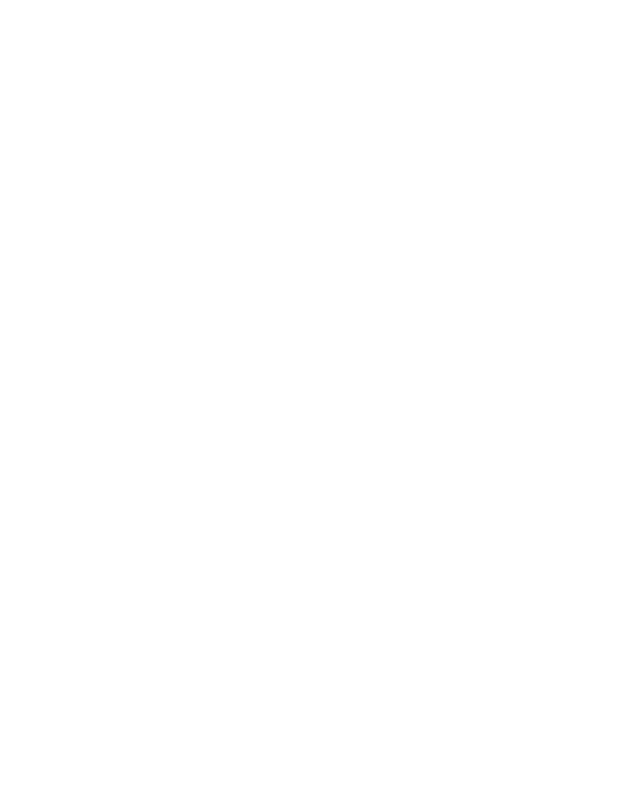
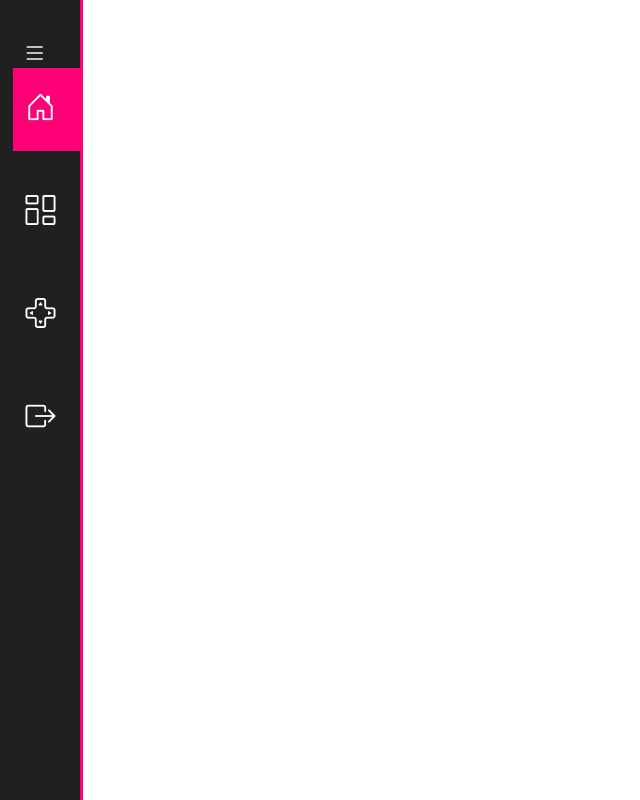
Before and after one commit to nathanbarbosatx/Projeto-Individual, a website: page web-data-viz/public/quiz.html in a window 1280 px wide. Shown: the whole page, without its empty margins (0-640 px from the left). Drawn offline with nearby package versions, Linux system fonts and the light colour scheme.

Commit message:
Tela de Quiz+JS (Menu Lateral)

```diff
--- a/web-data-viz/public/CSS/heart.css
+++ b/web-data-viz/public/CSS/heart.css
@@ -3,6 +3,11 @@
     margin: 0;
     padding: 0;
     box-sizing: border-box;
+}
+
+body{
+    background-color: #fff5d1;
+
 }
 
 /* Cabeçalho */
@@ -74,6 +79,8 @@
 }
 
 /* Texto introdução*/
+
+
 .txt-intro {
     display: flex;
     flex-direction: column;
@@ -287,8 +294,7 @@
 
 /* RODAPÉ*/
 .footer-container{
-
-    background-color: #ff9592;
+    background-color: #ffbd59;
     display: flex;
     flex-direction: row;
     justify-content: space-around;
@@ -296,6 +302,7 @@
     font-family: cursive;
     pointer-events: all ;
     text-decoration: none;
+    margin-top: 25px;
 }
 
 .footer-container img{
--- a/web-data-viz/public/CSS/heartcadastrologin.css
+++ b/web-data-viz/public/CSS/heartcadastrologin.css
@@ -1,4 +1,4 @@
-* {
+ * {
     margin: 0;
     padding: 0;
     box-sizing: border-box;
@@ -29,10 +29,10 @@
     height: 30vh;
 }
 
-/* Container*/
+
 body {
     font-family: 'Open Sans', sans-serif;
-    background-color: #ff9592;
+    background-color: #ffbd59	;
 }
 
 .container {
@@ -45,20 +45,20 @@ body {
 }
 
 .content {
-    background-color: #e0e9e9; /* Cor da tela dados*/
+    background-color: #e0e9e9;
     border-radius: 15px;
     width: 960px;
     height: 50%;
     justify-content: space-between;
     align-items: center;
-    /* position: relative; */
+     position: relative;
     margin-top: 0;
 }
 
 .content::before {
     content: "";
     position: absolute;
-    background-color:#9f3838; /*Cor da transi*/
+    background-color:#cc9747;
     width: 40%;
     height: 100%;
     border-top-left-radius: 15px;
@@ -67,6 +67,8 @@ body {
 
     left: 0;
 }
+
+
 
 .title {
     font-size: 28px;
@@ -79,7 +81,8 @@ body {
 }
 
 .title-second {
-    color: #58af9b;
+    color: #ff9592;
+    margin: 15px;
 }
 
 .description {
@@ -118,19 +121,19 @@ body {
 
 .btn-primary:hover {
     background-color: #fff;
-    color: #58af9b;
+    color: #f14b47;
 }
 
 .btn-second {
-    background-color: #58af9b;
-    border: 1px solid #58af9b;
+    background-color: #ff9592;
+    border: 1px solid #ff9592;
     transition: background-color .5s;
 }
 
 .btn-second:hover {
     background-color: #fff;
-    border: 1px solid #58af9b;
-    color: #58af9b; /* Cor da fonte dentro do btn para mudar de sessão */
+    border: 1px solid #ff9592;
+    color: #ff9592;
 }
 
 .first-content {
@@ -188,7 +191,7 @@ input:-webkit-autofill {
     padding: 0 5px;
 }
 
-/* segundo content*/
+
 
 .second-content {
     height: 60%;
--- /dev/null
+++ b/web-data-viz/public/CSS/heartquiz.css
@@ -0,0 +1,77 @@
+
+
+* {
+    margin: 0;
+    padding: 0;
+    box-sizing: border-box;
+    font-family: 'Outfit', sans-serif;
+}
+
+body{
+    height: 100vh;
+}
+
+nav.menu-lateral{
+    width: 80px;
+    height: 100%;
+    background-color: #202020;
+    padding: 40px 0 40px 1%;
+    box-shadow: 3px 0 0 #ff0077;
+    position: fixed;
+    top: 0;
+    left: 0;
+    overflow: hidden;
+    transition: .5s;
+}
+
+nav.menu-lateral.expandir{
+    width: 300px;
+}
+
+.btn-expandir{
+    width: 100%;
+    padding-left: 10px;
+}
+
+.btn-expandir > i {
+    color: #fff;
+    font-size: 24px;
+    cursor: pointer;
+}
+
+ul{
+    height: 100%;
+    list-style-type: none;
+}
+
+ul li.item-menu{
+    transition: .2s;
+}
+
+ul li.ativo{
+    background-color: #ff0077;
+}
+
+
+ul li.item-menu:hover{
+    background: #ff0077;
+}
+
+ul li.item-menu a{
+    color: #fff;
+    text-decoration: none;
+    font-size: 20px;
+    padding: 20px 4%;
+    display: flex;
+    margin-bottom: 20px;
+    line-height: 40px;
+}
+
+ul li.item-menu a .txt-link{
+    margin-left: 40px;
+}
+
+ul li.item-menu a .icon > i{
+    font-size: 30px;
+    margin-left: 10px;
+}
--- a/web-data-viz/public/CSS/heartsobre.css
+++ b/web-data-viz/public/CSS/heartsobre.css
@@ -121,7 +121,7 @@
 .gallery-intens {
     width: 300px;
     height: 300px;
-    border: 10px solid #fff;
+    border: 10px solid #ffbd59;
     box-shadow: 5px 5px 5px #000;
     flex-grow: 1;
 }
--- a/web-data-viz/public/JS/cadastrologin.js
+++ b/web-data-viz/public/JS/cadastrologin.js
@@ -12,7 +12,9 @@ btnSignin.addEventListener("click", function () {
 btnSignup.addEventListener("click", function () {
     body.className = "sign-up-js";
 })
-/*
+
+
+
 // CADASTRO
 
 function cadastrar() {
@@ -153,4 +155,4 @@ function entrar() {
 
 function sumirMensagem() {
     cardErro.style.display = "none"
-} */
+}
--- /dev/null
+++ b/web-data-viz/public/JS/menu.js
@@ -0,0 +1,27 @@
+
+var ax_menuitem = document.querySelectorAll('.item-menu')
+
+function selecionar() {
+    // removendo a classe ativo de um item que nao foi clicado
+    ax_menuitem.forEach((item) =>
+        item.classList.remove('ativo')
+    )
+    // add a classe ativo ao intem clicado
+    this.classList.add('ativo')
+
+}
+
+// 'Escutar de eventos' ao ser clicado pelo usuario
+
+ax_menuitem.forEach((item)=>
+    item.addEventListener('click',selecionar)
+)
+
+// expandir o menu
+var ax_btn = document.querySelector('#btn-exp')
+var ax_menu = document.querySelector('.menu-lateral')
+
+// add evento click assim que for clicado o
+ax_btn.addEventListener('click', function(){
+    ax_menu.classList.toggle('expandir') // forma automazida ou seja se existir a class expandir remova e se nao existir adicione
+})
--- a/web-data-viz/public/quiz.html
+++ b/web-data-viz/public/quiz.html
@@ -1,22 +1,62 @@
 <!DOCTYPE html>
 <html lang="en">
+
 <head>
     <meta charset="UTF-8">
     <meta name="viewport" content="width=device-width, initial-scale=1.0">
-    <title>Quiz</title>
+    <link href="https://fonts.googleapis.com/css2?family=Open+Sans:ital,wght@0,300..800;1,300..800&display=swap"
+        rel="stylesheet">
+    <link rel="preconnect" href="https://fonts.googleapis.com">
+    <link rel="preconnect" href="https://fonts.gstatic.com" crossorigin>
+    <link
+        href="https://fonts.googleapis.com/css2?family=Caveat+Brush&family=Open+Sans:ital,wght@0,300..800;1,300..800&display=swap"
+        rel="stylesheet">
+    <link rel="stylesheet" href="https://cdn.jsdelivr.net/npm/bootstrap-icons@1.13.1/font/bootstrap-icons.min.css">
+    <link rel="icon" type="imagex/png" href="./Fotos/logoheart.png">
+    <link rel="stylesheet" href="./CSS/heartquiz.css">
+    <title>HEARTtoHEART | Quiz</title>
 
 
 </head>
+
 <body>
-
 
     <nav class="menu-lateral">
 
+        <div class="btn-expandir">
+            <i class="bi bi-list" id="btn-exp"></i>
+        </div>
 
-
+        <ul>
+            <li class="item-menu ativo">
+                <a href="#index.html">
+                    <span class="icon"><i class="bi bi-house-door"></i></span>
+                    <span class="txt-link">Apresentação</span>
+                </a>
+            </li>
+            <li class="item-menu">
+                <a href="#">
+                    <span class="icon"> <i class="bi bi-columns-gap"></i></span>
+                    <span class="txt-link">Dashboard</span>
+                </a>
+            </li>
+            <li class="item-menu">
+                <a href="#">
+                    <span class="icon"><i class="bi bi-dpad"></i></span>
+                    <span class="txt-link">Quiz</span>
+                </a>
+            </li>
+            <li class="item-menu">
+                <a href="#">
+                    <span class="icon"><i class="bi bi-box-arrow-right"></i></span>
+                    <span class="txt-link">Sair</span>
+                </a>
+            </li>
+        </ul>
 
     </nav>
 
+ <script src="./JS/menu.js"></script>
+</body>
 
-</body>
 </html>
```
Also changed, not shown: web-data-viz/public/cadastrologin.html (+8 -6 lines), web-data-viz/public/Fotos/icone_dash.png (added), web-data-viz/public/Fotos/icone_home.png (added), web-data-viz/public/Fotos/icone_quiz.png (added), web-data-viz/public/Fotos/icone_sair.png (added), web-data-viz/public/Fotos/livros.jpeg (deleted), web-data-viz/public/Fotos/menu-aberto (1).png (added).
